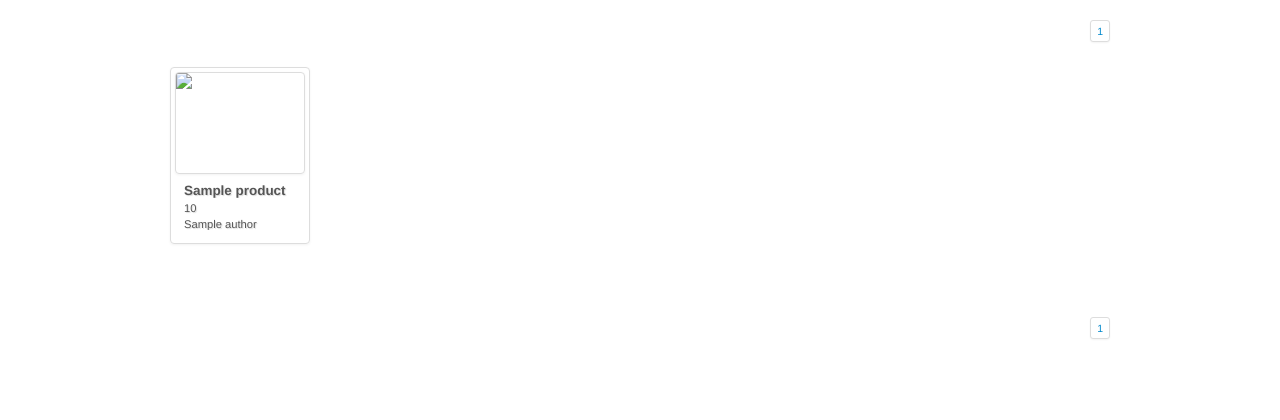
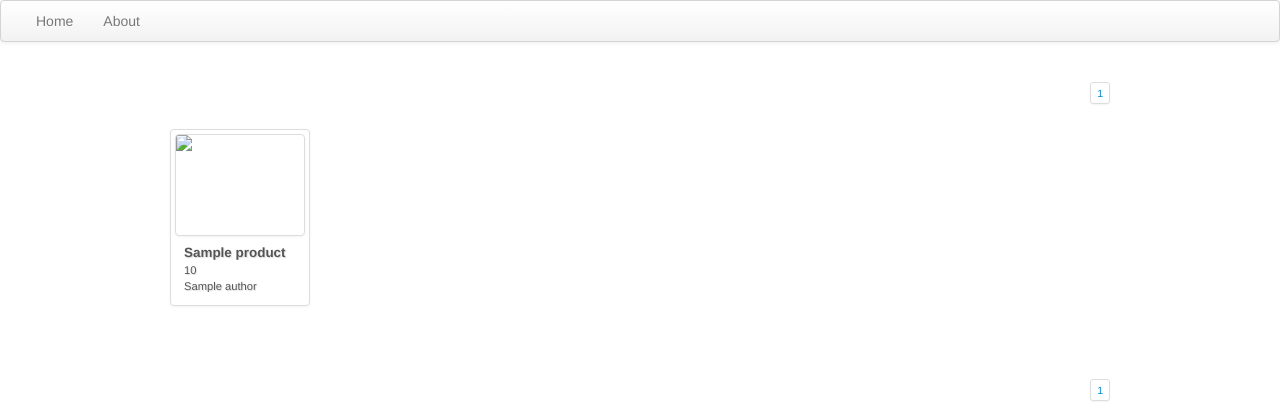
Before and after one commit to ShulliDrake/shoppingsite, a Django app: template windowshop/myshop/templates/home.html in a window 1280 px wide. Shown: the top 420 px of the page. Run offline with Django 3.2, Linux system fonts and the light colour scheme; the template is opened without the code that fills it: most values are stand-ins (such as "Sample title", 1, 10 or a date in 2020); some libraries are stand-ins or nearby versions.

Commit message:
adding header navber

```diff
--- a/windowshop/myshop/static/css/shop.css
+++ b/windowshop/myshop/static/css/shop.css
@@ -1,3 +1,4 @@
+
 .thumbnails li { height:200px; }
 li a.thumbnail { height:100px; padding:0; overflow:hidden; }
 
--- a/windowshop/myshop/templates/base.html
+++ b/windowshop/myshop/templates/base.html
@@ -6,7 +6,17 @@
 </head>
 <body>
 
+  <div class="navbar">
+    <div class="navbar-inner">
+    <ul class="nav">
+      <li><a href="#">Home</a></li>
+      <li><a href="#">About</a></li>
+    </ul>
+    </div>
+  </div>
+
   <div class="container">
+
   {% block content %}
   {% endblock %}
   </div>
```
